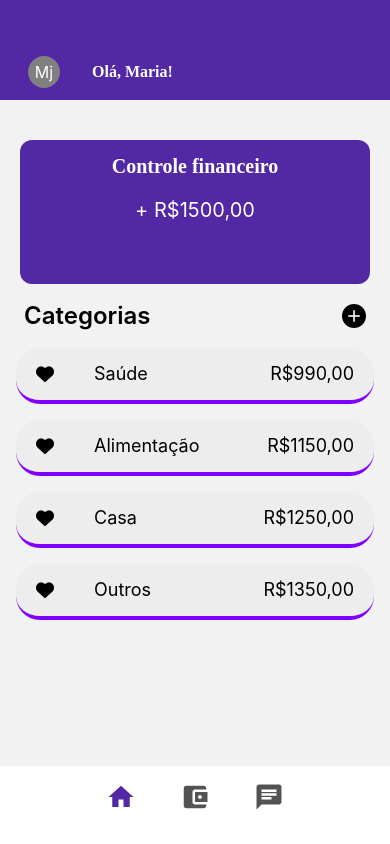
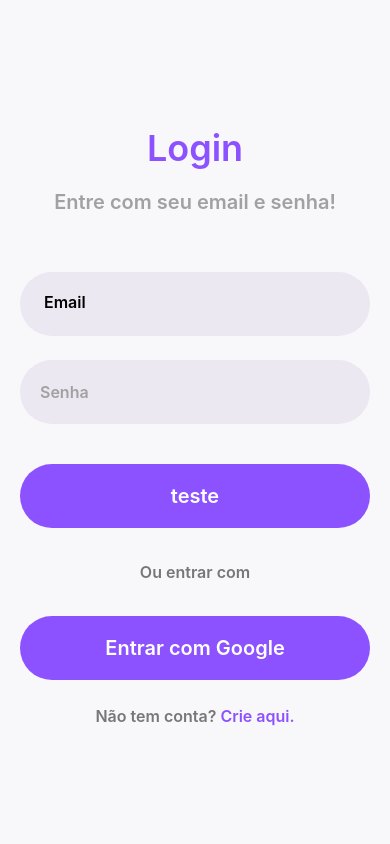
Before and after one commit to gtamaral/projeto-es, a React Native app in the folder front/: screen / in a window 390 px wide. Built offline with nearby package versions, Linux system fonts and the light colour scheme.

Commit message:
feat: add login screen

```diff
--- a/front/App.js
+++ b/front/App.js
@@ -1,11 +1,12 @@
 import {NavigationContainer} from "@react-navigation/native"
 import Routes from "./src/routes";
+import Login from "./src/pages/Login";
 
 export default function App() {
   return (
-    <NavigationContainer>
-      <Routes />
-    </NavigationContainer>
-
+    // <NavigationContainer>
+    //   <Routes />
+    // </NavigationContainer>
+    <Login />
   );
 }
--- a/front/package.json
+++ b/front/package.json
@@ -12,6 +12,7 @@
     "@expo-google-fonts/inter": "^0.2.3",
     "@react-navigation/bottom-tabs": "^6.5.12",
     "@react-navigation/native-stack": "^6.9.18",
+    "@react-navigation/stack": "^6.3.23",
     "@rneui/base": "^4.0.0-rc.7",
     "@rneui/themed": "^4.0.0-rc.8",
     "expo": "~50.0.7",
--- /dev/null
+++ b/front/src/components/Button.js
@@ -0,0 +1,9 @@
+import { Text, View } from "react-native";
+
+export default function Button({text}) {
+  return (
+    <View className="h-16 bg-[#8C52FF] mx-5 rounded-full items-center justify-center">
+        <Text className="font-semibold text-xl text-white px-5">{text}</Text>
+    </View>
+  )
+}
--- a/front/src/pages/Home/index.js
+++ b/front/src/pages/Home/index.js
@@ -4,6 +4,8 @@ import Header from '../../components/header';
 import CardHome from '../../components/card-home';
 import { AntDesign } from '@expo/vector-icons';
 import Categories from '../../components/categories';
+
+// import {Link} from "expo-router"
 
 
 
@@ -22,6 +24,7 @@ export default function Home() {
             <TouchableOpacity activeOpacity={0.6}>
                 <AntDesign name='pluscircle' size={24} color="black"/>
             </TouchableOpacity>
+            {/* <Link href={"/Login"}>Ir para login</Link> */}
         </View>
 
 
--- /dev/null
+++ b/front/src/pages/Login/index.js
@@ -0,0 +1,39 @@
+import { Text, TextInput, Touchable, TouchableOpacity, View } from "react-native";
+import Button from "../../components/Button";
+
+export default function Login() {
+    return (
+        <View className="flex-1 bg-[#F8F7FA] p-0">
+            <View className="items-center justify-center flex pt-32">
+                <Text className="font-semibold text-4xl text-[#8C52FF] ">Login</Text>
+                <Text className="text-xl text-[#a2a1a1] font-semibold pt-5">Entre com seu email e senha!</Text>
+            </View>
+
+            <View className="pt-14 flex">
+                <View className="h-16  bg-[#ebe8f1] mx-5 rounded-full mb-6 items-start pl-6 justify-center">
+                    <TextInput className="font-semibold text-base pb-1 text-black" placeholder="Email"></TextInput>
+                </View>
+
+                <View className="h-16 bg-[#ebe8f1] mx-5 rounded-full items-start justify-center">
+                    <TextInput className="font-semibold text-base text-[#a2a1a1] px-5" placeholder="Senha"></TextInput>
+                </View>
+            </View>
+
+            <View className="pt-10">
+                <Button text="teste" />
+            </View>
+
+            <View className="pt-8 items-center justify-center leading-8">
+                <Text className="text-base font-semibold text-[#777777]">Ou entrar com</Text>
+            </View>
+
+            <View className="pt-8">
+                <Button text="Entrar com Google" />
+                <View className="flex items-center justify-center pt-6">
+                    <Text className="text-base text-[#777777] font-semibold">Não tem conta? <Text className="text-[#8C52FF]">Crie aqui.</Text></Text>
+
+                </View>
+            </View>
+        </View>
+    )
+}
--- a/front/src/routes.js
+++ b/front/src/routes.js
@@ -1,4 +1,5 @@
 import { createBottomTabNavigator } from '@react-navigation/bottom-tabs';
+
 import Home from './pages/Home';
 import Category from './pages/Category';
 import Chat from './pages/Chat';
@@ -7,6 +8,8 @@ import CustomTab from './components/custom-tab';
 const Tab = createBottomTabNavigator();
 
 const Routes = () => {
+    const isSigned = false
+
     return (
         <Tab.Navigator
          screenOptions={{
@@ -30,4 +33,5 @@ const Routes = () => {
     )
 }
 
+
 export default Routes;
```
Also changed, not shown: front/src/pages/Register/index.js (added), 1 other file (tests, documents, lock files or other folders).
